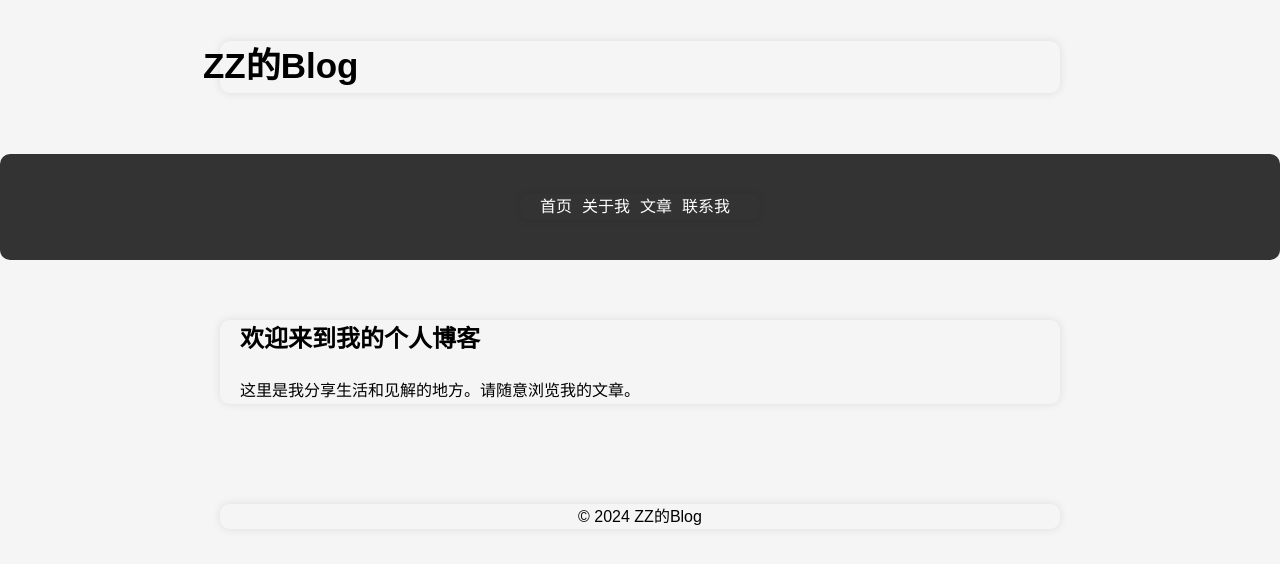
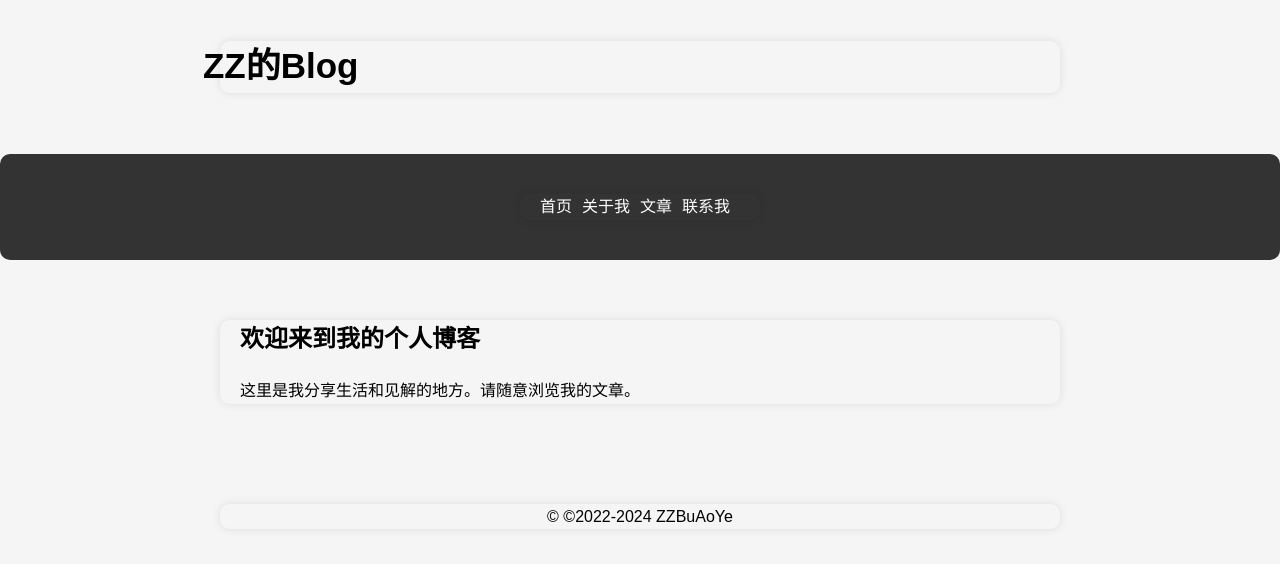
Before and after one commit to buaoyezz/buaoyezz.github.io, a plain HTML site: page index.html in a window 1280 px wide. Drawn offline with Linux system fonts and the light colour scheme.

Commit message:
Update index.html

```diff
--- a/index.html
+++ b/index.html
@@ -112,7 +112,7 @@ h1 {
 </section>
 <footer>
   <div class="container">
-    <p>&copy; 2024 ZZ的Blog</p>
+    <p>&copy; ©2022-2024 ZZBuAoYe</p>
   </div>
 </footer>
 </body>
```
